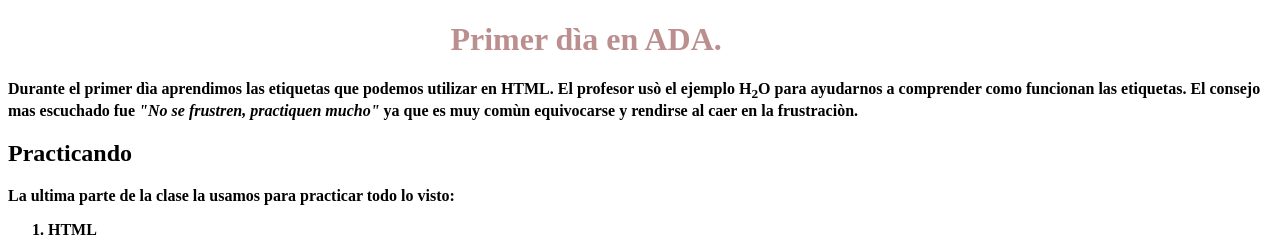
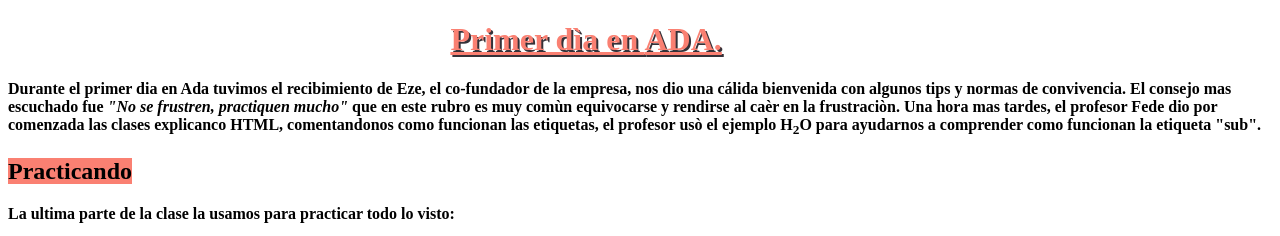
Before and after one commit to Arimoriconi/Proyecto1, a plain HTML site: page index1.html in a window 1280 px wide. Shown: the top 236 px of the page. Drawn offline with Linux system fonts and the light colour scheme.

Commit message:
Nuevos cambios

```diff
--- a/index1.html
+++ b/index1.html
@@ -3,9 +3,9 @@
  <head>
  </head>
  <body>
-   <h1 style="color:rosybrown; margin-left: 35%"> Primer dìa en <strong>ADA.<strong> </h1>
-   <p> Durante el primer dìa aprendimos las etiquetas que podemos utilizar en HTML. El profesor usò el ejemplo H<sub>2</sub>O para ayudarnos a comprender como funcionan las etiquetas. El consejo mas escuchado fue <i><strong>"No se frustren, practiquen mucho"</strong></i> ya que es muy comùn equivocarse y rendirse al caer en la frustraciòn. </p>
-   <h2>Practicando</h2>
+   <h1 style="color: salmon; margin-left: 35%; text-shadow:rgb(53, 49, 56) 2px 2px 0px; text-decoration: underline salmon"> Primer dìa en <strong>ADA.<strong> </h1>
+   <p> Durante el primer dia en Ada tuvimos el recibimiento de Eze, el co-fundador de la empresa, nos dio una cálida bienvenida con algunos tips y normas de convivencia. El consejo mas escuchado fue <i><strong>"No se frustren, practiquen mucho" </strong> </i> que en este rubro es muy comùn equivocarse y rendirse al caèr en la frustraciòn. Una hora mas tardes, el profesor Fede dio por comenzada las clases explicanco HTML, comentandonos como funcionan las etiquetas, el profesor usò el ejemplo H<sub>2</sub>O para ayudarnos a comprender como funcionan la etiqueta "sub". </p>
+   <h2><span style="background-color: salmon"> Practicando </span></h2>
    <p>La ultima parte de la clase la usamos para practicar todo lo visto:</p>
    <ol>
      <li> HTML</li>
```
